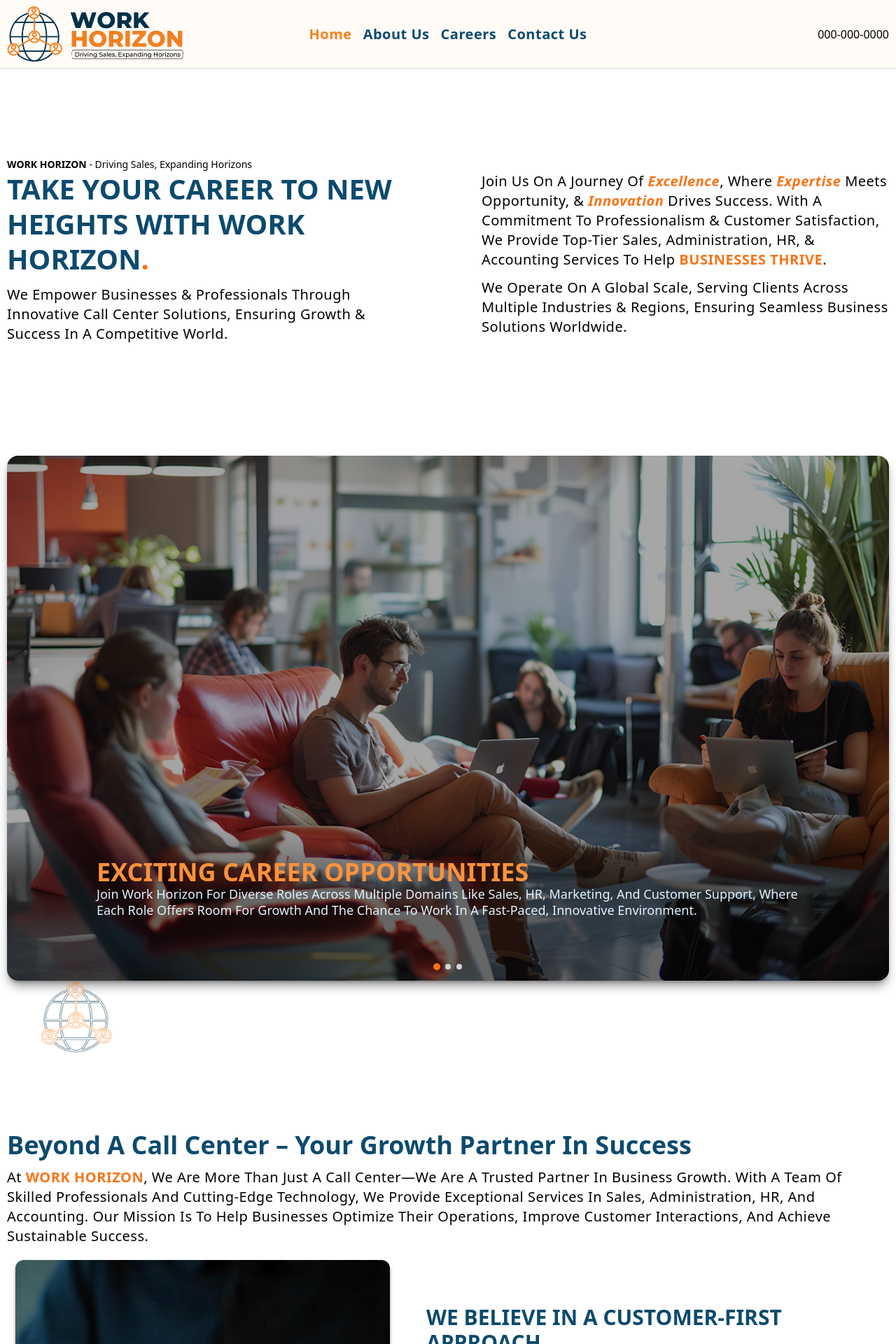
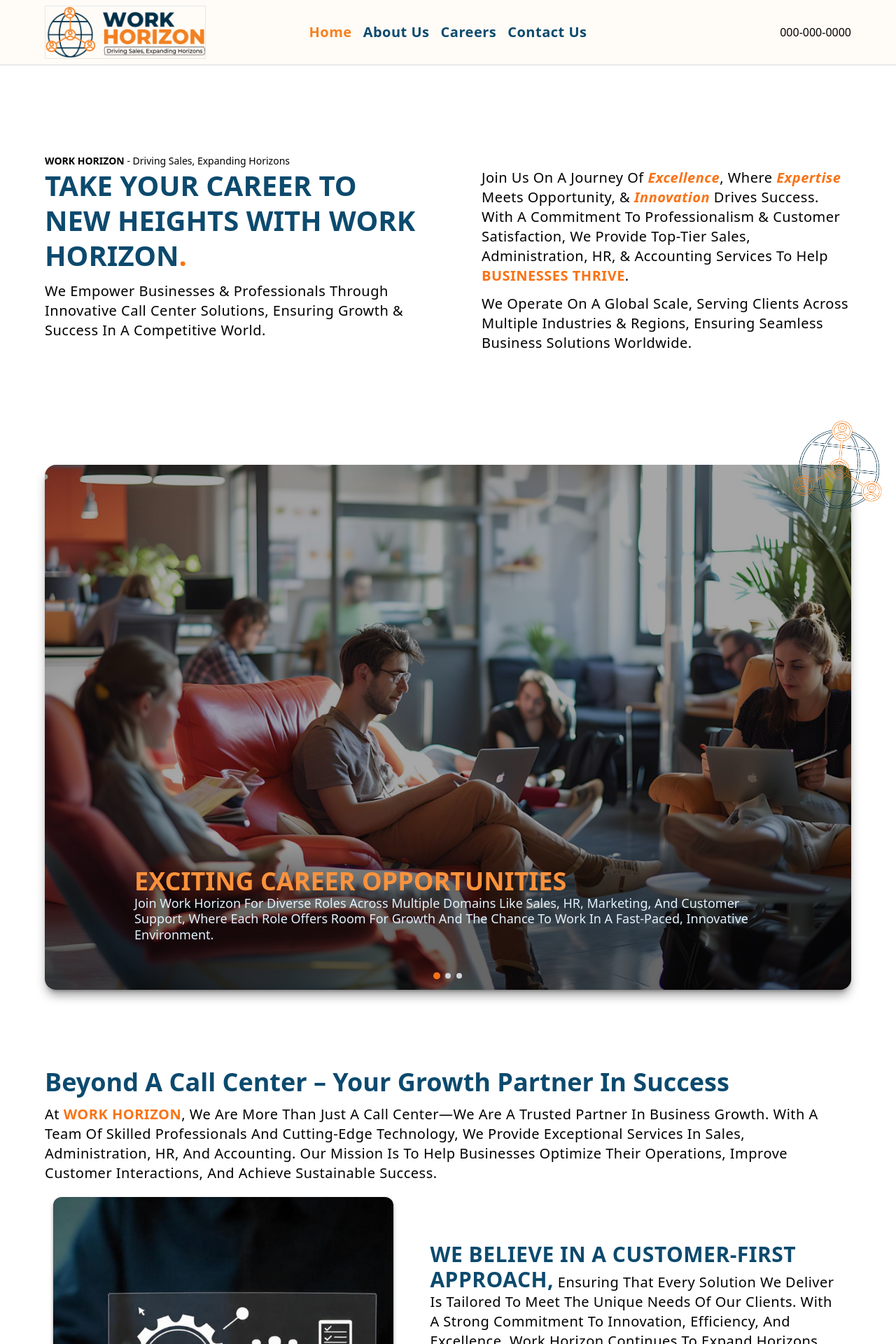
Before and after one commit to AnserShafiq/WorkHorizon, a Next.js app: page / in a window 1280 px wide. Shown: the top 1920 px of the page at 70% size. Built offline with nearby package versions, Linux system fonts and the light colour scheme.

Commit message:
Feb 24, 2025: Edited the screen sizes and widths

```diff
--- a/app/ui/header.tsx
+++ b/app/ui/header.tsx
@@ -49,16 +49,16 @@ export default function MainHeader() {
 
     return (
         <div className={`w-full bg-headerBackground py-2 shadow-sm shadow-gray-300 sticky top-0 z-50 transition-transform ease-in-out duration-500 transform ${headerDisplay ? 'translate-y-0' : '-translate-y-full'}`}>
-            <div className="flex justify-between px-2 xl:px-0 xl:grid xl:grid-cols-[20%,60%,20%] container">
-                <div className="flex">
-                    <Link className="hidden xl:block" href={'/'}>
-                        <Image src={'/assets/Logo.png'} className="w-auto h-auto" alt='Work Horizon' width={250} height={100} />
+            <div className="flex justify-between px-2 lg:px-0 lg:grid lg:grid-cols-[20%,60%,20%] container">
+                <div className="flex border">
+                    <Link className="hidden lg:block" href={'/'}>
+                        <Image src={'/assets/Logo.png'} className="w-[400px] h-auto" alt='Work Horizon' width={400} height={200} />
                     </Link>
-                    <Link className="block xl:hidden" href={'/'}>
+                    <Link className="block lg:hidden" href={'/'}>
                         <Image src={'/assets/Logo.png'} className="h-auto w-auto" alt='Work Horizon' width={175} height={100} />
                     </Link>
                 </div>
-                <div className="hidden xl:flex justify-center items-center gap-4">
+                <div className="hidden lg:flex justify-center items-center gap-4">
                     {menuItems.map((Item, index) => (
                         <Link
                             className={`text-lg xl:text-xl font-semibold tracking-wide transitive-underline ${Item.active ? 'text-[#F7801E]' : 'text-sky-900'} hover:text-sky-800`}
@@ -69,10 +69,10 @@ export default function MainHeader() {
                         </Link>
                     ))}
                 </div>
-                <div className="hidden xl:flex items-center justify-end">
+                <div className="hidden lg:flex items-center justify-end">
                     000-000-0000
                 </div>
-                <div className="flex xl:hidden items-center justify-end">
+                <div className="flex lg:hidden items-center justify-end">
                     <MobileMenu />
                 </div>
             </div>
--- a/app/ui/home/about.tsx
+++ b/app/ui/home/about.tsx
@@ -6,19 +6,19 @@ import Link from "next/link";
 
 export default function AboutSection () {
     return(
-        <div className="my-14 xl:my-28 w-[92%] xl:w-full overflow-x-hidden container">
+        <div className="my-14 xl:my-28 w-[92%] lg:w-full overflow-x-hidden container">
             <h3 className="text-3xl xl:text-4xl capitalize text-sky-900 font-bold xl:mb-3" data-aos='fade-up'>Beyond a Call Center – Your Growth Partner in Success</h3>
             <p className="text-md lg:text-xl capitalize font-normal tracking-wide" data-aos='fade-up'>
                 At <span className="text-orange-500 font-semibold uppercase">Work Horizon</span>, we are more than just a call center—we are a trusted partner in business growth. With a team of skilled professionals and cutting-edge technology, we provide exceptional services in sales, administration, HR, and accounting. Our mission is to help businesses optimize their operations, improve customer interactions, and achieve sustainable success.
             </p>
-            <div className="flex flex-col xl:grid xl:grid-cols-[45%,55%] my-5 w-full">
-                <div className="xl:pr-5 xl:pl-3" data-aos='fade-up xl:fade-right'>
-                    <Image src={'/assets/h7.jpg'} alt="About - Work Horizon" className="rounded-xl object-cover shadow-md shadow-transparent-one object-center w-full h-[350px] xl:h-[500px]" width={500} height={500} />
+            <div className="flex flex-col lg:grid lg:grid-cols-[45%,55%] my-5 w-full">
+                <div className="lg:pr-5 lg:pl-3" data-aos='fade-up xl:fade-right'>
+                    <Image src={'/assets/h7.jpg'} alt="About - Work Horizon" className="rounded-xl object-cover shadow-md shadow-transparent-one object-center w-full h-[350px] lg:h-[500px]" width={500} height={500} />
                 </div>
-                <div className="xl:pl-8 xl:pr-3 flex flex-col justify-start pt-10 xl:py-16" data-aos='fade-up xl:fade-left' data-aos-duration='700'>
-                    <h3 className="text-sky-900 font-[600] uppercase xl:text-3xl mb-1">We believe in a customer-first approach,</h3>
+                <div className="lg:pl-8 lg:pr-3 flex flex-col justify-start pt-10 lg:py-16" data-aos='fade-up xl:fade-left' data-aos-duration='700'>
+                    {/* <h3 className="text-sky-900 font-[600] uppercase lg:text-2xl xl:text-3xl mb-1">We believe in a customer-first approach,</h3>  */}
                     <p className="text-md lg:text-xl capitalize font-normal tracking-wide">
-                    ensuring that every solution we deliver is tailored to meet the unique needs of our clients. With a strong commitment to innovation, efficiency, and excellence, Work Horizon continues to expand horizons for businesses and professionals alike.
+                    <span className='text-sky-900 font-[600] uppercase lg:text-3xl xl:text-3xl mb-1'>We believe in a customer-first approach,</span><br className='hidden 2xl:block'/> ensuring that every solution we deliver is tailored to meet the unique needs of our clients. With a strong commitment to innovation, efficiency, and excellence, Work Horizon continues to expand horizons for businesses and professionals alike.
                     </p>
                     <p className="text-md lg:text-xl capitalize font-normal tracking-wide mt-6">Operating globally, we support businesses across various industries, enabling them to scale efficiently and enhance their reach in international markets.</p>
                     <Link href={'/'} className="text-md xl:text-lg text-orange-500 hover:text-sky-900 font-semibold inline-flex items-center gap-4 mt-6 w-fit border hover:border border-x-transparent border-t-transparent hover:border-sky-900 hover:rounded-xl border-b-sky-900 pl-2 pr-1 hover:hover:py-2 sticky transition-auto ease-in-out duration-200 hover:scale-[1.1]">To Link With Us <ArrowRight className="w-5"/></Link>
--- a/app/ui/home/choose.tsx
+++ b/app/ui/home/choose.tsx
@@ -23,10 +23,10 @@ export default function WhyChooseUs(){
         },
     ]
     return(
-        <div className="flex flex-col items-center my-8 xl:my-20 w-[92%] xl:w-full container">
-            <h3 className="text-3xl xl:text-4xl capitalize text-sky-900 font-bold xl:mb-3" data-aos='fade-up'>Why Choose Us?</h3>
+        <div className="flex flex-col items-center my-8 lg:my-20 w-[92%] lg:w-full container">
+            <h3 className="text-3xl lg:text-4xl capitalize text-sky-900 font-bold lg:mb-3" data-aos='fade-up'>Why Choose Us?</h3>
             <p className='text-md lg:text-xl capitalize font-normal tracking-wide text-center xl:mx-24 mb-6' data-aos='fade-up'>Driving Your Business Forward with Unmatched Expertise, Customized Strategies, a Strong Focus on Quality and Innovation, Scalable Solutions, and a Global Perspective to Help You Succeed</p>
-            <div className=" mx-14 xl:mx-0 grid grid-cols-1 lg:grid-cols-5 gap-4 justify-center xl:gap-10">
+            <div className=" mx-14 lg:mx-0 grid grid-cols-1 lg:grid-cols-5 gap-4 justify-center xl:gap-10">
                 {
                     points.map((item, index) =>
                         <div className="flex flex-col items-center border text-center py-10 rounded-2xl bg-dullWhite shadow-sm px-3" key={index} data-aos='fade-up'>
--- a/app/ui/home/hiringprocess.tsx
+++ b/app/ui/home/hiringprocess.tsx
@@ -32,7 +32,7 @@ export default function HiringProcess() {
             {`We believe in a transparent and efficient hiring process to bring the best talent on board. Here’s how it works:`}
             </p>
             {/* Steps 1 to 3 */}
-            <div className="relative grid grid-cols-[27%,9.5%,27%,9.5%,27%] items-start mt-14" data-aos='fade-right'>
+            <div className="relative grid grid-cols-[27%,9.5%,27%,9.5%,27%] items-center mt-14" data-aos='fade-right'>
                 <div className="relative flex flex-row">
                     <div className="bg-dullWhite grid grid-cols-[25%,75%] shadow-md z-10 relative rounded-2xl">
                         <div className="p-4 bg-sky-900 flex items-center justify-center rounded-l-2xl">
@@ -81,7 +81,7 @@ export default function HiringProcess() {
             </div>
 
             {/* Steps 4 to 5 */}
-            <div className="relative grid grid-cols-[18.25%,27%,9.5%,27%,18.25%] justify-start items-center" data-aos='fade-left'>
+            <div className="relative grid lg:grid-cols-[17.25%,28%,9.5%,27%,18.25%] xl:grid-cols-[18.25%,27%,9.5%,27%,18.25%] justify-start items-center" data-aos='fade-left'>
                 <div/>
                 <div className="flex flex-row">
                     <div className="bg-dullWhite grid grid-cols-[25%,75%] shadow-md z-10 relative rounded-2xl">
--- a/app/ui/home/joinglobalteam.tsx
+++ b/app/ui/home/joinglobalteam.tsx
@@ -6,9 +6,9 @@ import Link from "next/link";
 
 export default function JoinGlobalTeam(){
     return(
-        <div className="my-14 xl:my-28 overflow-x-hidden container w-[92%] xl:w-full">
-            <div className="flex flex-col-reverse xl:grid xl:grid-cols-[55%,45%] my-5 w-full">
-                <div className="xl:pr-8 xl:pl-2 flex flex-col relative justify-start pt-8 xl:pt-12" data-aos='fade-right' data-aos-duration='700'>
+        <div className="my-14 lg::my-28 overflow-x-hidden container w-[92%] xl:w-full">
+            <div className="flex flex-col-reverse lg:grid lg:grid-cols-[55%,45%] my-5 w-full">
+                <div className="lg:pr-8 lg:pl-2 flex flex-col relative justify-start pt-8 lg:pt-12" data-aos='fade-right' data-aos-duration='700'>
                     <h3 className="text-3xl xl:text-4xl capitalize text-sky-900 font-bold xl:mb-3">Join a global team</h3>
                     <p className="text-md lg:text-xl capitalize font-normal tracking-wide">
                     {`Become a part of Work Horizon, a globally expanding organization that offers dynamic career opportunities. We welcome innovative thinkers with a go-getter attitude, driven by a passion for excellence and growth. If you're looking for a challenging role where each day brings new opportunities, then Work Horizon is the perfect place for you!`}
@@ -16,8 +16,8 @@ export default function JoinGlobalTeam(){
                     <p className="text-md lg:text-xl capitalize font-normal tracking-wide mt-6">With a strong commitment to professional development, collaboration, and innovation, we empower our team to succeed in a competitive, fast-paced environment. Join us and be part of a company that is shaping the future of business solutions worldwide.</p>
                     <Link href={'/'} className="text-md xl:text-lg text-orange-500 hover:text-sky-900 font-semibold inline-flex items-center gap-4 mt-6 w-fit border hover:border border-x-transparent border-t-transparent hover:border-sky-900 hover:rounded-xl border-b-sky-900 pl-2 pr-1 hover:px-4 hover:py-2 sticky transition-auto ease-in-out duration-200 hover:scale-[1.1]">Apply Now <CheckCheck className="w-5"/></Link>
                 </div>
-                <div className="xl:pl-5 xl:pr-3" data-aos='fade-left'>
-                    <Image src={'/assets/h8.jpg'} alt="About - Work Horizon" className="rounded-xl object-cover object-center shadow-md shadow-transparent-one w-full h-[350px] xl:h-[500px]" width={500} height={500} />
+                <div className="lg:pl-5 lg:pr-3" data-aos='fade-left'>
+                    <Image src={'/assets/h8.jpg'} alt="About - Work Horizon" className="rounded-xl object-cover object-center shadow-md shadow-transparent-one w-full h-[350px] lg:h-[500px]" width={500} height={500} />
                 </div>
             </div>
         </div>
--- a/app/ui/home/section1.tsx
+++ b/app/ui/home/section1.tsx
@@ -29,7 +29,7 @@ function SlideShow(){
       });
 
     return(
-        <div className="relative w-full h-[600px] lg:h-[750px] overflow-hidden lg:rounded-2xl transition-transform duration-300 delay-100 translate-x-0 ease-in shadow-lg shadow-transparent-one">
+        <div className="relative w-full h-[600px] lg:h-[650px] xl:h-[750px] overflow-hidden lg:rounded-2xl transition-transform duration-300 delay-100 translate-x-0 ease-in shadow-lg shadow-transparent-one">
             {Slides.map((slide, index) => (
                 <div
                 key={index}
@@ -72,13 +72,13 @@ export default function HomeHead(){
     const width:string = TargetWindowCheck();
     return(
         <div className="container">
-            <div className="w-[92%] mx-auto lg:w-full pt-6 xl:pt-32 pb-16 lg:pb-20 xl:pb-40 grid xl:grid-cols-[50%,50%]">
-                <div className="xl:pr-10">
+            <div className="w-[92%] mx-auto lg:w-full pt-6 xl:pt-32 pb-16 lg:pb-20 xl:pb-40 grid lg:grid-cols-[50%,50%]">
+                <div className="lg:pr-10">
                     <h3 className="text-sm font-normal capitalize leading-1"> <span className="font-bold uppercase ">Work Horizon</span> - Driving Sales, Expanding Horizons</h3>
                     <h3 className='text-3xl lg:text-5xl font-bold text-sky-900 uppercase lg:leading-tight mb-3'>Take your career to new heights with Work Horizon<span className="text-5xl text-orange-500 leading-none">.</span></h3>
                     <p className="text-md lg:text-xl capitalize font-normal tracking-wide">We empower businesses & professionals through innovative call center solutions, ensuring growth & success in a competitive world.</p>
                 </div>
-                <div className="xl:pl-12 pt-5">
+                <div className="lg:pl-12 pt-5">
                     <p className="text-md lg:text-xl capitalize font-normal tracking-wide">Join us on a journey of <span className='font-semibold italic text-orange-500'>excellence</span>, where <span className='font-semibold italic text-orange-500'>expertise</span> meets opportunity, & <span className='font-semibold italic text-orange-500'>innovation</span> drives success.
                         With a commitment to Professionalism & Customer Satisfaction, we provide Top-Tier Sales, Administration, HR, & Accounting
                         services to help <span className="font-semibold uppercase text-orange-500">BUSINESSES THRIVE</span>.</p>
@@ -87,7 +87,7 @@ export default function HomeHead(){
             </div>
             <div className="w-full relative mx-auto">
                 <SlideShow />
-                <Image data-aos='fade-down' data-aos-duration='1000' className="w-[8vw] h-[8vw] hidden lg:block relative lg:absolute lg:-right-12 xl:relative 2xl:-top-16 2xl:-right-16 rotate-6 z-40" width={width === 'D' ? 200:150} height={width === 'D' ? 200:150} src={'/assets/borderedLogo.png'} alt="Work Horizon Logo - Bordered" />
+                <Image className="w-[10vw] h-[10vw] hidden lg:block relative lg:absolute lg:-right-12 lg:-top-16 2xl:-right-16 rotate-6 z-40" width={width === 'D' ? 200:150} height={width === 'D' ? 200:150} src={'/assets/borderedLogo.png'} alt="Work Horizon Logo - Bordered" />
             </div>
         </ div>
     )
--- a/tailwind.config.ts
+++ b/tailwind.config.ts
@@ -30,11 +30,10 @@ export default {
     container: {
       center:true,
       screens: {
-        '5xl':'1350px',
-
-        '4xl': '1300px',
-        xl: '1260px',
-        lg: '1200px',
+        '5xl':'80vw',
+        '4xl': '80vw',
+        xl: '90vw',
+        lg: '90vw',
       }
     }
   },
```
Also changed, not shown: app/ui/footer.tsx (+5 -5 lines), app/ui/home/career.tsx (+5 -5 lines), app/ui/home/letstalk.tsx (+7 -7 lines).
